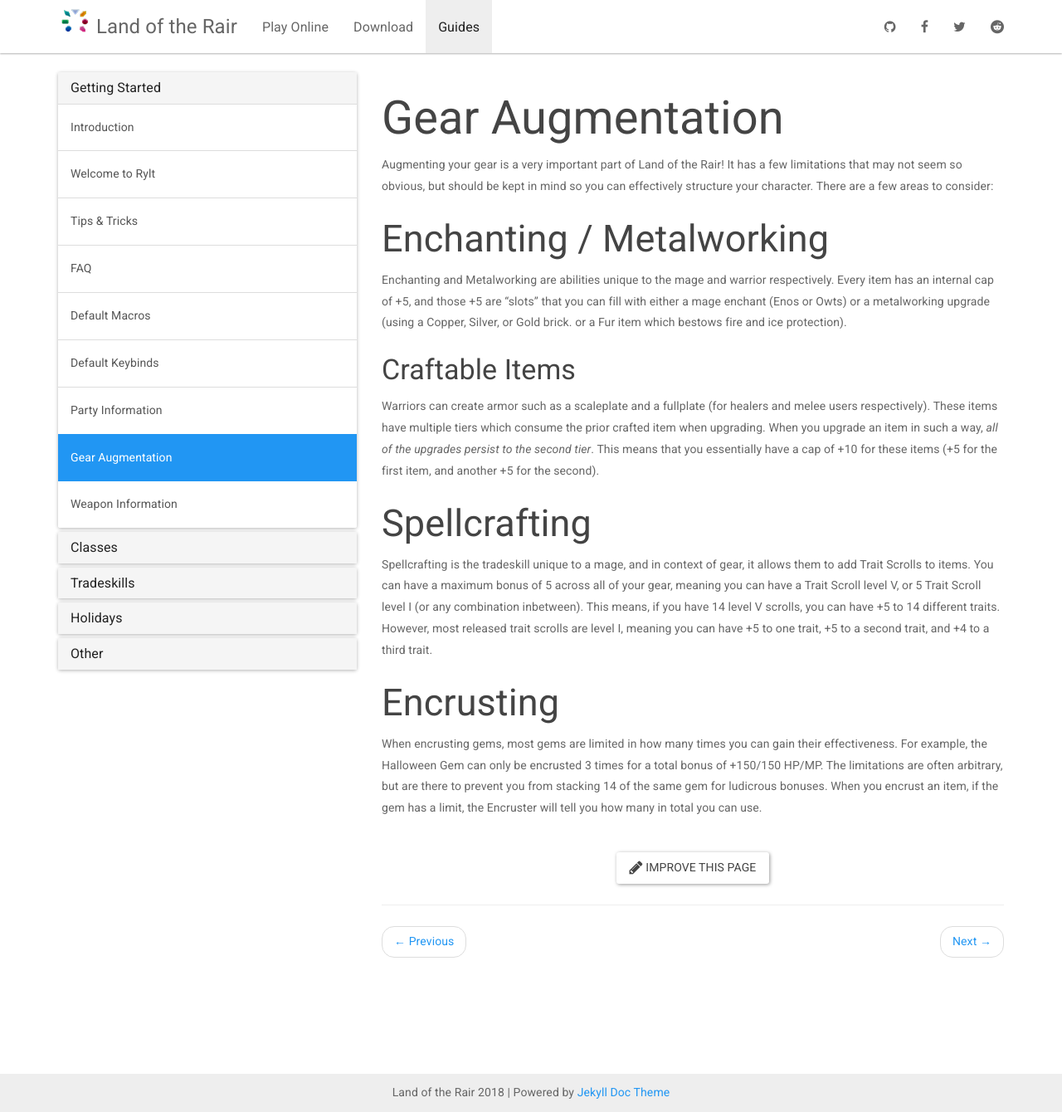
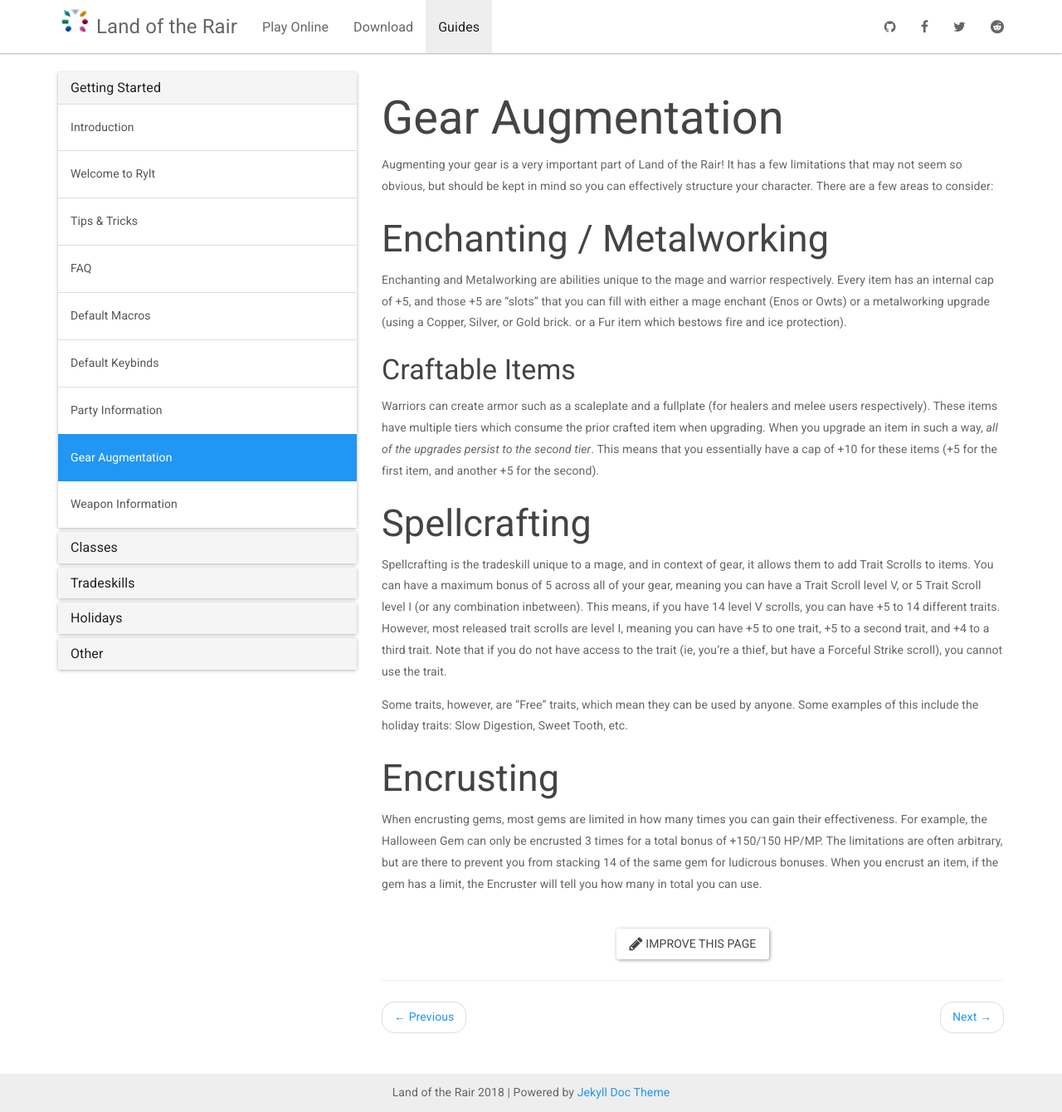
Before and after one commit to LandOfTheRair/landoftherair.github.io, a Jekyll site: the page built from _docs/getting-started/gear-augmentation.md, in a window 1280 px wide and 1340 px high. Shown: the whole window at 83% size. Built offline with Jekyll 4.4.1, drawn with Linux system fonts in a browser that asks for light colours; nearby versions of some CDN libraries.

Commit message:
Update gear-augmentation.md

```diff
--- a/_docs/getting-started/gear-augmentation.md
+++ b/_docs/getting-started/gear-augmentation.md
@@ -15,7 +15,9 @@ Warriors can create armor such as a scaleplate and a fullplate (for healers and
 
 ## Spellcrafting
 
-Spellcrafting is the tradeskill unique to a mage, and in context of gear, it allows them to add Trait Scrolls to items. You can have a maximum bonus of 5 across all of your gear, meaning you can have a Trait Scroll level V, or 5 Trait Scroll level I (or any combination inbetween). This means, if you have 14 level V scrolls, you can have +5 to 14 different traits. However, most released trait scrolls are level I, meaning you can have +5 to one trait, +5 to a second trait, and +4 to a third trait.
+Spellcrafting is the tradeskill unique to a mage, and in context of gear, it allows them to add Trait Scrolls to items. You can have a maximum bonus of 5 across all of your gear, meaning you can have a Trait Scroll level V, or 5 Trait Scroll level I (or any combination inbetween). This means, if you have 14 level V scrolls, you can have +5 to 14 different traits. However, most released trait scrolls are level I, meaning you can have +5 to one trait, +5 to a second trait, and +4 to a third trait. Note that if you do not have access to the trait (ie, you're a thief, but have a Forceful Strike scroll), you cannot use the trait.
+
+Some traits, however, are "Free" traits, which mean they can be used by anyone. Some examples of this include the holiday traits: Slow Digestion, Sweet Tooth, etc.
 
 ## Encrusting
 
```
